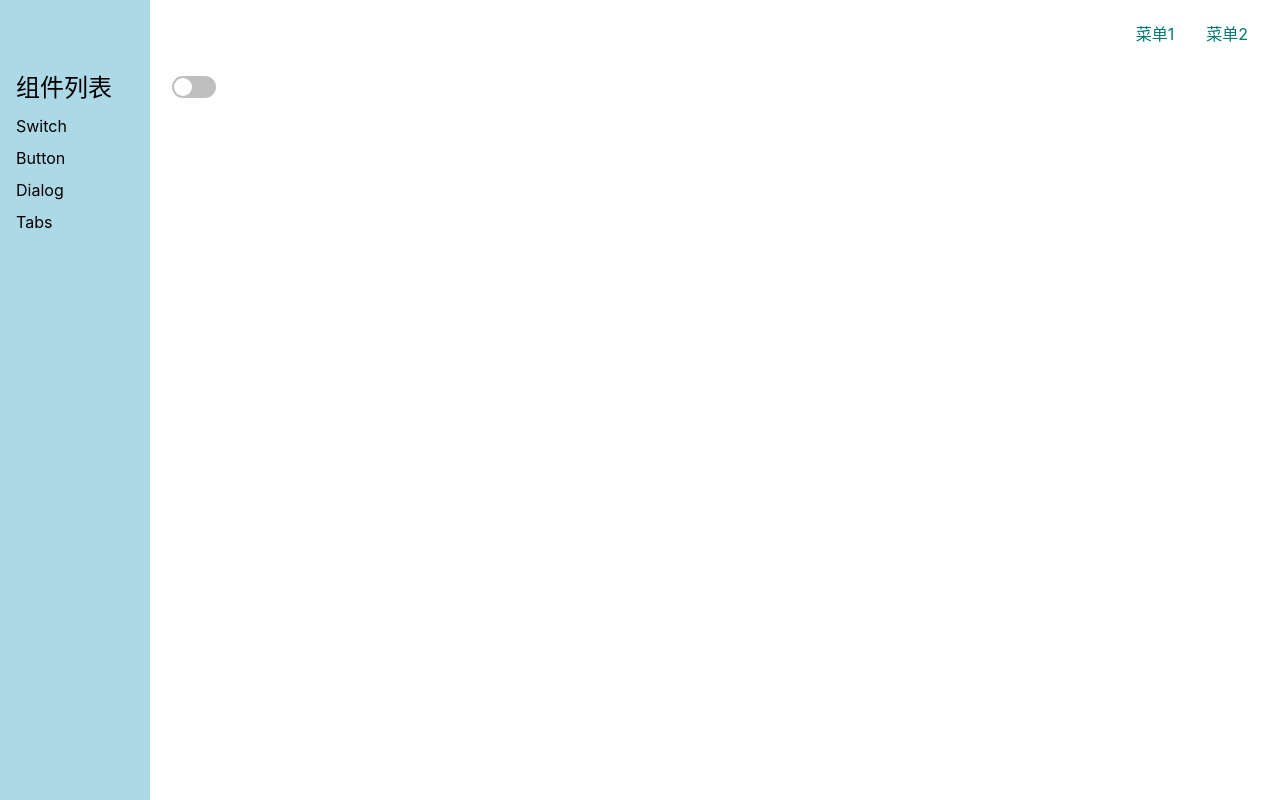
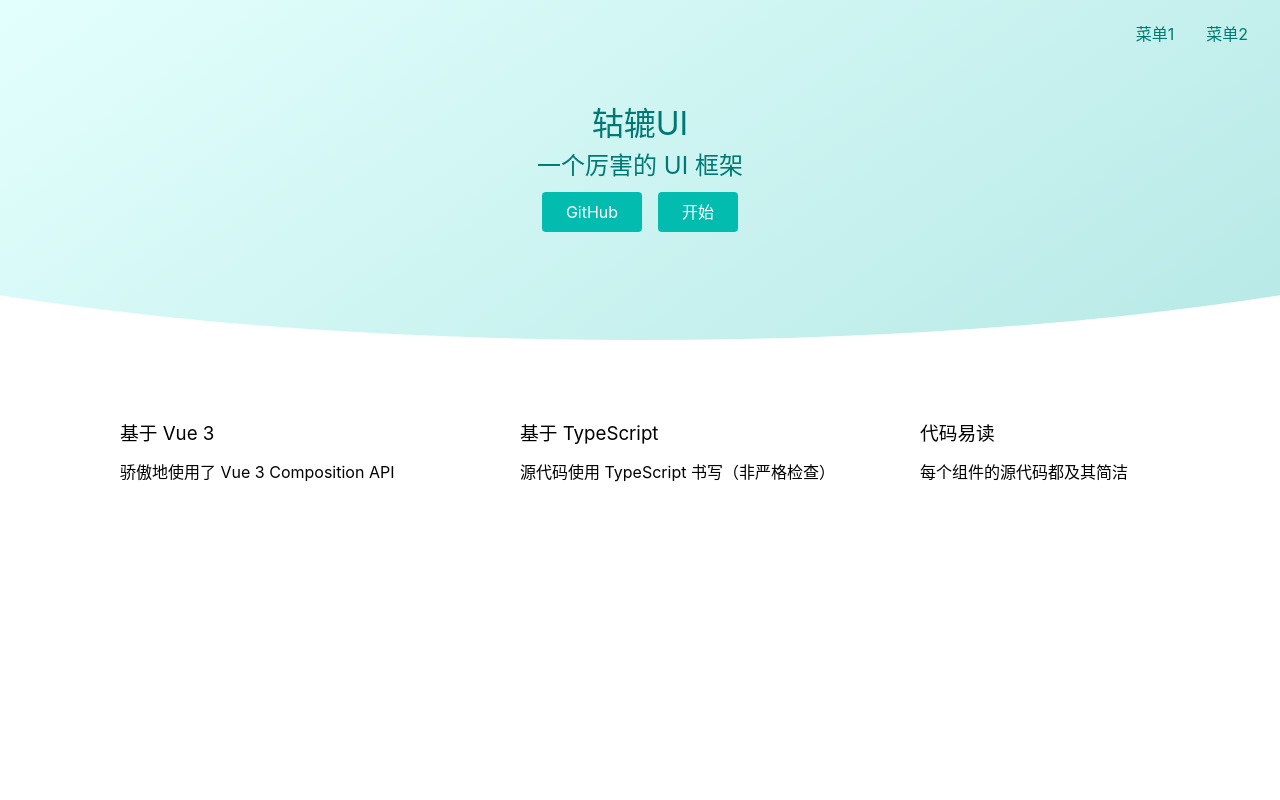
Before and after one commit to mzhaonanq/gulu-vue3, a Vue app: page /#/ in a window 1280 px wide. Before the commit this address led to /#/doc/switch. Built offline with nearby package versions, Linux system fonts and the light colour scheme.

Commit message:
完善首页细节

```diff
--- a/src/Home.vue
+++ b/src/Home.vue
@@ -11,24 +11,39 @@
     </div>
   </div>
   <div class="features">
+    <ul>
+      <li>
         <svg class="icon" aria-hidden="true">
           <use xlink:href="#icon-vue"></use>
         </svg>
+        <h3>基于 Vue 3</h3>
+        <p>骄傲地使用了 Vue 3 Composition API</p>
+      </li>
+      <li>
         <svg class="icon" aria-hidden="true">
           <use xlink:href="#icon-ts"></use>
         </svg>
+        <h3>基于 TypeScript</h3>
+        <p>源代码使用 TypeScript 书写（非严格检查）</p>
+      </li>
+      <li>
         <svg class="icon" aria-hidden="true">
           <use xlink:href="#icon-light"></use>
         </svg>
+        <h3>代码易读</h3>
+        <p>每个组件的源代码都及其简洁</p>
+      </li>
+    </ul>
   </div>
 </template>
 
 <script lang="ts">
-import Topnav from "./components/Topnav.vue";
+import Topnav from './components/Topnav.vue';
+
 export default {
   name: 'Home',
   components: {Topnav},
-}
+};
 </script>
 
 <style lang="scss" scoped>
@@ -56,9 +71,41 @@
   }
 }
 .features{
+  margin:64px auto;
+  width: 400px;
+  @media(min-width:800px){
+    width:800px ;
+  }
+  @media(min-width:1200px){
+    width:1200px ;
+  }
+  > ul{
+    display: flex;
+    flex-wrap: wrap;
+    > li{
+      width: 400px;
+      margin: 16px 0;
+      display:grid;
+      justify-content: start;
+      align-content: space-between;
+      grid-template-areas:
+          "svg h3"
+          "svg p";
+      grid-template-rows: 1fr auto;
+      grid-template-columns: 80px auto;
       > .icon{
+        grid-area: svg;
         height: 64px;
         width: 64px;
       }
+      > h3{
+        grid-area: h3;
+      }
+      > p{
+        grid-area: p;
+      }
+    }
+  }
+
 }
 </style>
```
Lines whose indentation alone changed are shown as unchanged.
